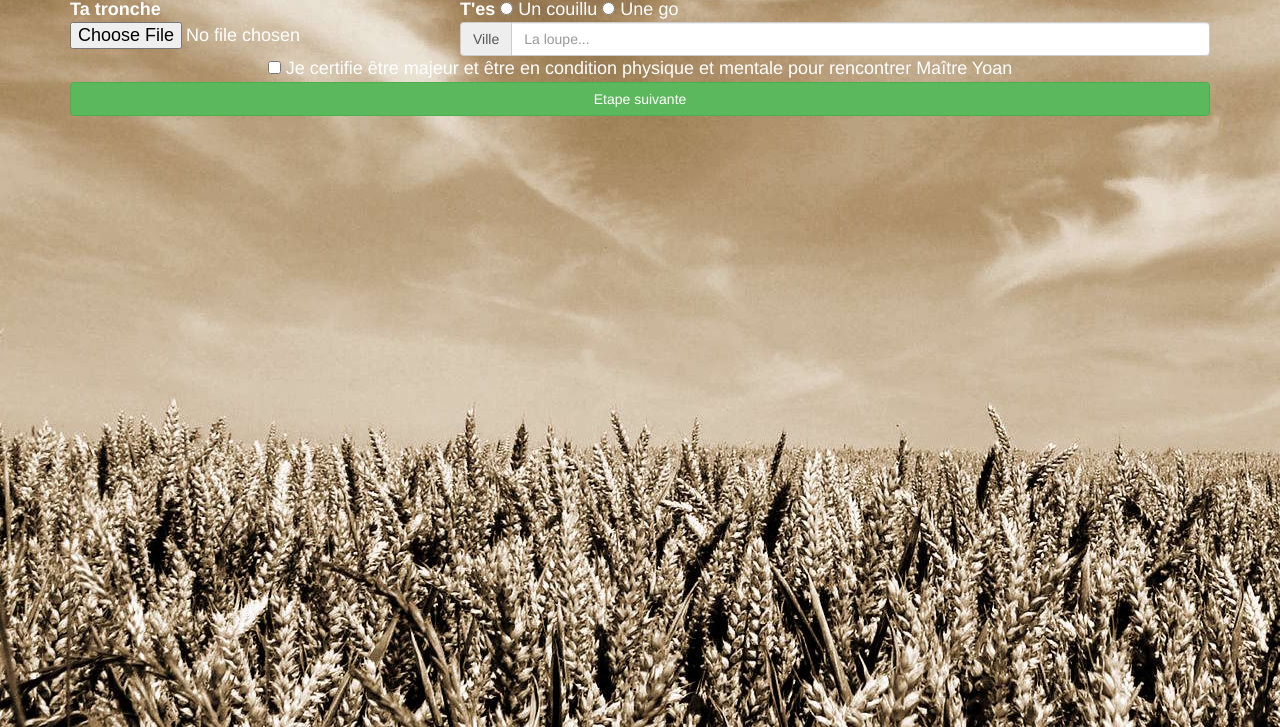
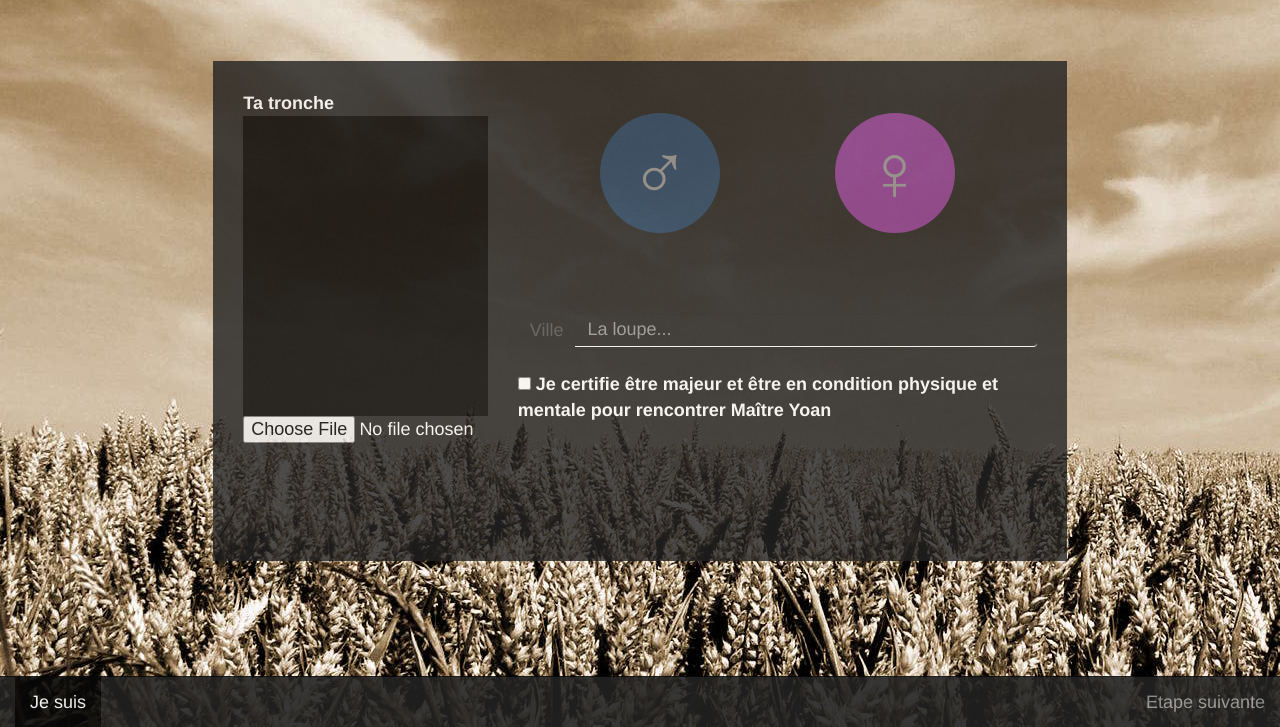
Before and after one commit to JbPasquier/Yoantic, a website: page public/index.html at #!/createAccount in a window 1280 px wide. Shown: the part 73-800 px from the top of the page. Drawn offline with nearby package versions, Linux system fonts and the light colour scheme; some packages are replaced by stand-ins of ours.

Commit message:
setting ng-view for public views userCreation

```diff
--- a/public/css/style.css
+++ b/public/css/style.css
@@ -6,3 +6,41 @@ body {
 * {
     font-size: 18px;
 }
+.createAccount {
+    padding: 30px;
+    min-height: 500px;
+    margin-top: 5%;
+    opacity: .8;
+    margin-bottom: 5%;
+}
+.pictureUserCreation {
+    min-height: 300px;
+    width: 100%;
+    background: black;
+}
+.navbar-userCreation {
+    opacity: .9;
+}
+.gender {
+    width: 120px;
+    height: 120px;
+    display: inline-block;
+    margin: 10%;
+    margin-top: 4%;
+    margin-bottom: 80px;
+    cursor:pointer;
+    background: grey;
+    opacity: .5;
+    line-height: 120px;
+    text-align: center;
+    font-size: 80px;
+    border-radius: 100%;
+}
+.input-group * {
+    background: none;
+    border:none;
+    font-size: 18px;
+}
+.input-group input {
+    border-bottom: 1px solid white;
+}
--- a/public/index.html
+++ b/public/index.html
@@ -11,14 +11,18 @@
     <link rel="stylesheet" href="css/style.css">
     </head>
     <body>
-    <div class="container main">
-        <h1>3615 <small>ULLA LOUPE</small></h1>
+    <div class="container-fluid main">
+        <h1>3615
+            <small>ULLA LOUPE</small>
+        </h1>
         <ng-view></ng-view>
     </div>
+    <script src="https://ajax.googleapis.com/ajax/libs/jquery/2.1.4/jquery.min.js"></script>
+    <script src="https://maxcdn.bootstrapcdn.com/bootstrap/3.3.5/js/bootstrap.min.js" integrity="sha256-Sk3nkD6mLTMOF0EOpNtsIry+s1CsaqQC1rVLTAy+0yc= sha512-K1qjQ+NcF2TYO/eI3M6v8EiNYZfA95pQumfvcVrTHtwQVDG+aHRqLi/ETn2uB+1JqwYqVG3LIvdm9lj6imS/pQ==" crossorigin="anonymous"></script>
     <script src="js/libs/angular.min.js"></script>
     <script src="js/libs/angular-route.min.js"></script>
     <script src="//ajax.googleapis.com/ajax/libs/angularjs/1.5.0/angular-animate.min.js"></script>
-    <script src="js/controllers/mainController.js"></script>
+    <script src="js/controllers/userCreationController.js"></script>
     <script src="js/services/userService.js"></script>
     <script src="js/app.js"></script>
 </body>
--- a/public/js/app.js
+++ b/public/js/app.js
@@ -7,15 +7,7 @@ function config($routeProvider) {
 			redirectTo: '/createAccount'
 		});
 }
-function run($rootScope, $location){
-	var path = function() { return $location.path(); };
-	$rootScope.$watch(path, function(newVal, oldVal){
-		$rootScope.activetab = newVal;
-	});
-}
 angular.module('app', ['ngRoute', 'ngAnimate'])
     .config(config)
-    .controller('mainController', mainController)
-    .service('userService', userService)
-    /*.factory('', )*/
-    .run(run);
+    .controller('userCreationController', userCreationController)
+    .service('userService', userService);
--- a/public/js/controllers/mainController.js
+++ /dev/null
@@ -1,7 +0,0 @@
-// MAIN CONTROLLER
-function mainController($scope, $http, userService) {
-
-    $scope.createAccount = function() {
-        userService.createAccount();
-    };
-}
--- /dev/null
+++ b/public/js/controllers/userCreationController.js
@@ -0,0 +1,9 @@
+// MAIN CONTROLLER
+function userCreationController($scope, $http, userService) {
+    $scope.changeGender = function(gender) {
+
+    }
+    $scope.createAccount = function() {
+        userService.createAccount();
+    };
+}
--- a/public/views/userCreation/step-1.html
+++ b/public/views/userCreation/step-1.html
@@ -1,27 +1,41 @@
-<div class="row">
-    <div class="col-xs-12">
+<div class='row' ng-controller='userCreationController'>
+    <div class="col-xs-12 col-md-8 col-md-offset-2 createAccount navbar-inverse">
         <div class="row">
             <div class="col-xs-4">
                 <strong>Ta tronche</strong>
+                <div class="pictureUserCreation">
+                    <img src="" alt=""/>
+                </div>
                 <input type="file" ng-model='profil[picture]'/>
             </div>
             <div class="col-xs-8">
-                    <strong>T'es</strong>
-                    <input type="radio" name="sex" value='male' ng-model='profil[sex]'/> Un couillu
-                    <input type="radio" name="sex" value='female' ng-model='profil[sex]'/> Une go
-                    <div class="input-group">
-                        <span class="input-group-addon">Ville</span>
-                        <input type="text" class="form-control" placeholder="La loupe..." ng-model='profil[city]'/>
-                    </div>
-            </div>
-            <div class="col-xs-12 text-center">
-              <input type="checkbox" ng-model='profil[major18]' /> Je certifie être majeur et être en condition physique et mentale pour rencontrer Maître Yoan
-            </div>
-            <div class="col-xs-12">
-              <button type="button" class="btn btn-success btn-block">
-                Etape suivante
-              </button>
+                <div class='row text-center'>
+                    <div class='gender' style='background-color:#2964A3' ng-click='changeGender(1)'>&#9794;</div>
+                    <div class='gender' style='background-color:#F152FF' ng-click='changeGender(0)'>&#9792;</div>
+                </div>
+                <div class="input-group">
+                    <span class="input-group-addon">Ville</span>
+                    <input type="text" class="form-control" placeholder="La loupe..." ng-model='profil[city]' />
+                </div>
+                <br/>
+
+                <label><input type="checkbox" ng-model='profil[major18]' />
+                    Je certifie être majeur et être en condition physique et mentale pour rencontrer Maître Yoan</label>
             </div>
         </div>
     </div>
 </div>
+<nav class="navbar navbar-inverse navbar-fixed-bottom navbar-userCreation">
+    <div class="container-fluid">
+        <ul class="nav navbar-nav">
+            <li class="active">
+                <a href="#">Je suis</a>
+            </li>
+        </ul>
+        <ul class="nav navbar-nav navbar-right">
+            <li>
+                <a href="#">Etape suivante</a>
+            </li>
+        </ul>
+    </div>
+</nav>
```
Also changed, not shown: public/assets/yoan.png (added).
